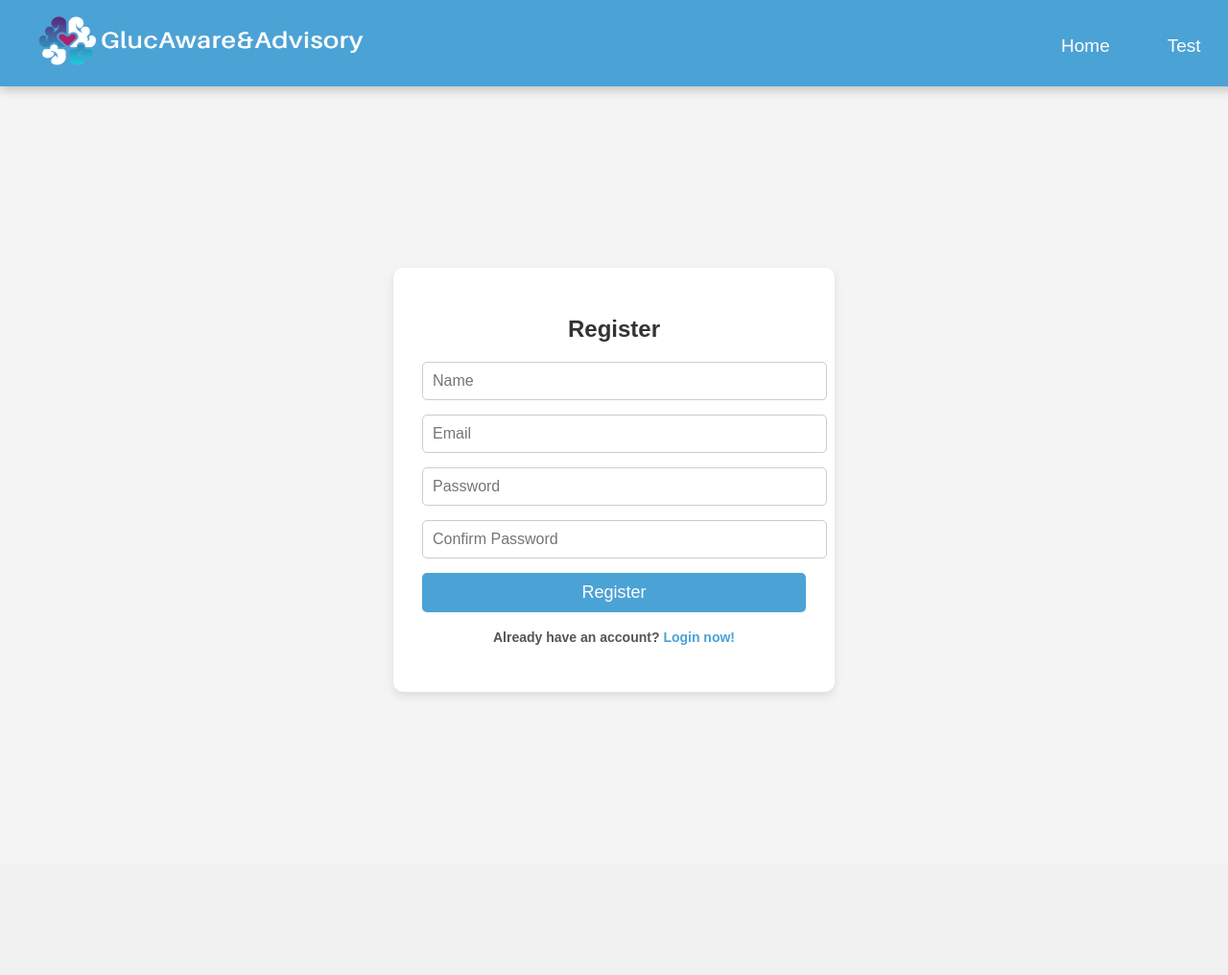
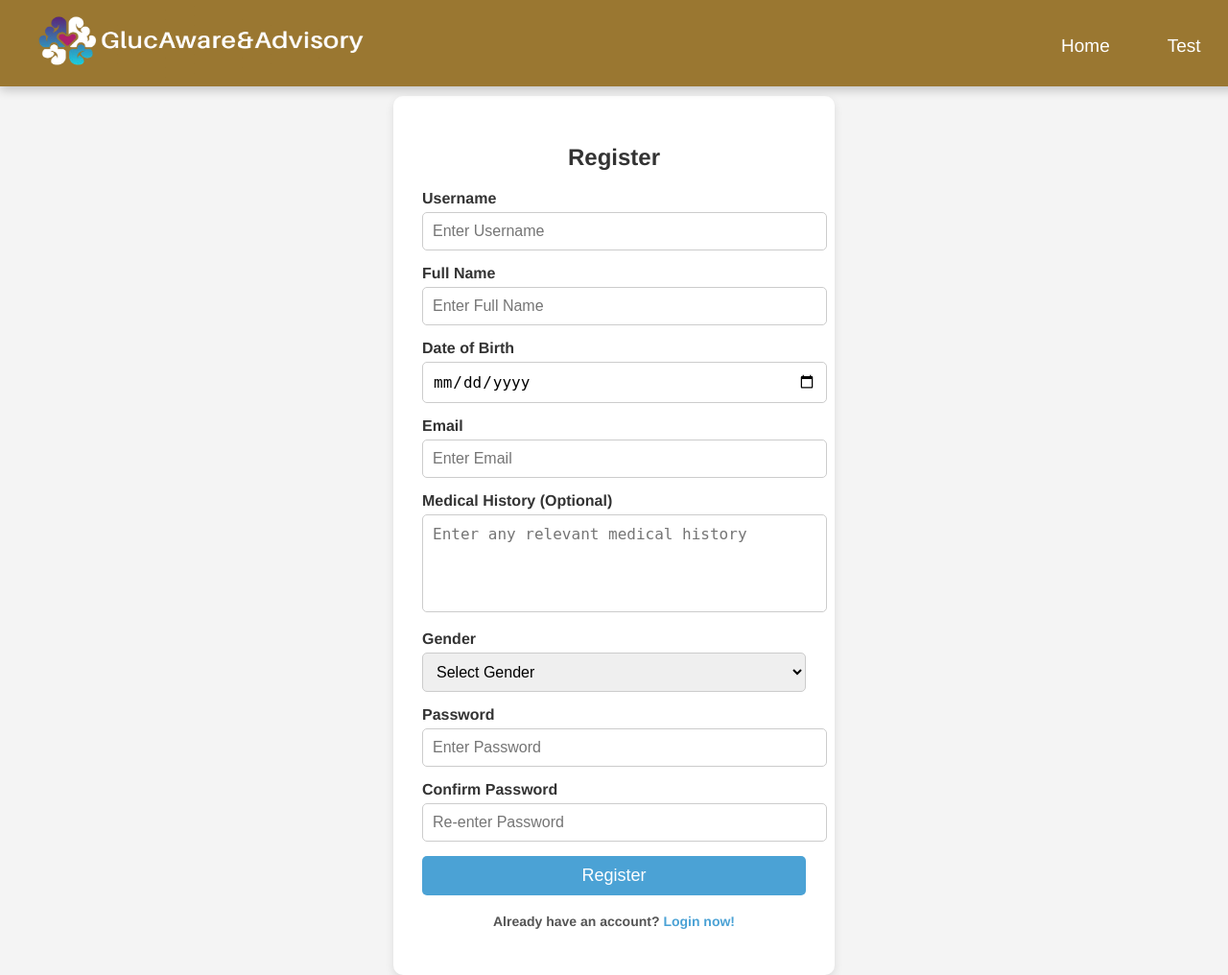
Before and after one commit to ImpactGLX323/UMAIHackathon-UNM, a Flask app: page /register in a window 1280 px wide. Shown: the whole page at 96% size. Before the commit the page ends 724 px from the top, so only its background shows below. Run offline with Flask 3, Linux system fonts and the light colour scheme.

Commit message:
Profile and other changes to the register page Logic changes in routes.py

```diff
--- a/src/backend/app/routes.py
+++ b/src/backend/app/routes.py
@@ -4,18 +4,27 @@ import numpy as np
 import requests
 from flask import Flask, render_template, request, jsonify, redirect, url_for, session, flash
 import firebase_admin
-from firebase_admin import credentials, auth, initialize_app
+from firebase_admin import credentials, auth, initialize_app, firestore
 from flask_mail import Mail, Message
+from datetime import datetime
 
 # Get absolute path of the JSON key
 BASE_DIR = os.path.dirname(os.path.abspath(__file__))
 JSON_PATH = os.getenv("FIREBASE_CREDENTIALS", os.path.join(BASE_DIR, "../config/firebase-adminsdk.json"))
-FIREBASE_API_KEY = 'AIzaSyCMjC4N4MvkIFvIuJhon_FMi2zOo9eyja8'
+
+FIREBASE_API_KEY = 'AIzaSyCMjC4N4MvkIFvIuJhon_FMi2zOo9eyja8' #Firebase API Key
 
 # Initialize Firebase if not already initialized
 if not firebase_admin._apps:
     cred = credentials.Certificate(JSON_PATH)
     firebase_app = initialize_app(cred)
+    db = firestore.client()  # Initialize db to take inputs from the user
+
+def calculate_age(dob):
+    today = datetime.today()
+    birth_date = datetime.strptime(dob, "%Y-%m-%d")
+    age = today.year - birth_date.year - ((today.month, today.day) < (birth_date.month, birth_date.day))
+    return age
 
 def configure_routes(app):
     from app.model import predict_diabetes  # Correct import path
@@ -25,7 +34,7 @@ def configure_routes(app):
     app.config['MAIL_USE_TLS'] = True
     app.config['MAIL_USERNAME'] = 'aipredict2025@gmail.com'  # Use your actual email
     app.config['MAIL_PASSWORD'] = 'fjzj xrxo owaa lwwh'  # Use an App Password, NOT your real password
-    app.config['MAIL_DEFAULT_SENDER'] = 'your_email@gmail.com'  # Replace with your email
+    app.config['MAIL_DEFAULT_SENDER'] = 'aipredict2025@gmail.com'  # Replace with your email
 
     mail = Mail(app)
 
@@ -53,8 +62,9 @@ def configure_routes(app):
 
                 session["user_id"] = data["localId"]
                 session["id_token"] = data["idToken"]
+
                 flash("Login successful!", "success")
-                return redirect(url_for("home"))
+                return redirect(url_for("profile"))  # Redirect to profile after login
 
             except Exception as e:
                 flash("An error occurred. Please try again.", "error")
@@ -65,9 +75,13 @@ def configure_routes(app):
     @app.route("/register", methods=["GET", "POST"])
     def register():
         if request.method == "POST":
+            username = request.form.get("username")
             email = request.form.get("email")
+            dob = request.form.get("dob")
             password = request.form.get("password")
             confirm_password = request.form.get("confirm_password")
+            medical_history = request.form.getlist("medical_history")
+            gender = request.form.getlist("gender")
 
             if password != confirm_password:
                 flash("Passwords do not match!", "error")
@@ -83,7 +97,17 @@ def configure_routes(app):
 
                 if "error" in data:
                     flash("Email already in use or invalid. Try another one.", "error")
-                    return render_template("register.html")
+                    return render_template("register.html") #Return back to the registration page
+
+                user_id = data["localId"]
+                user_data = {
+                    "username": username,
+                    "email": email,
+                    "dob": dob,
+                    "medical_history": medical_history,
+                    "gender": gender
+                }
+                db.collection("users").document(user_id).set(user_data)
 
                 flash("Registration successful! Please log in.", "success")
                 return redirect(url_for("login"))
@@ -131,10 +155,44 @@ def configure_routes(app):
     @app.route("/questionnaire")
     def questionnaire():
         return render_template("questionnaire.html")
-    # route for profile
+
     @app.route("/profile")
     def profile():
-        return render_template("profile.html")
+        # Check if the user is logged in
+        user_id = session.get("user_id")
+
+        if not user_id:
+            flash("You need to log in to access your profile.", "error")
+            return redirect(url_for("login"))
+
+        try:
+            # Fetch the user's data from Firestore
+            user_doc = db.collection("users").document(user_id).get()
+
+            if not user_doc.exists:
+                flash("User data not found. Please complete your profile.", "error")
+                return redirect(url_for("home"))
+
+            user_data = user_doc.to_dict()
+            print("Fetched user data:", user_data)  # Debugging
+
+            # Validate date of birth
+            if "dob" not in user_data or not user_data["dob"]:
+                flash("Date of birth is missing. Update your profile.", "error")
+                return redirect(url_for("home"))
+
+            # Calculate the user's age
+            age = calculate_age(user_data["dob"])
+
+            # Render the profile template with user data
+            return render_template("profile.html",
+                                user=user_data,  # Pass the entire user_data as 'user'
+                                age=age)         # Pass the calculated age
+
+        except Exception as e:
+            flash("An error occurred while retrieving your profile.", "error")
+            print("Error in /profile route:", traceback.format_exc())  # Debugging
+            return redirect(url_for("home"))
 
     @app.route("/test")
     def test():
--- a/src/backend/app/static/register.css
+++ b/src/backend/app/static/register.css
@@ -1,22 +1,18 @@
 /* Register Page */
 
-body
-{
-    font-family: 'Raleway', sans-serif;
+body {
+    font-family: 'Helvetica', sans-serif;
     margin: 0;
     padding: 0;
     box-sizing: border-box;
 }
 
-.container
-{
+.container {
     display: flex;
-    position: relative;
     flex-direction: column;
 }
 
-.dashboard
-{
+.dashboard {
     display: flex;
     flex-direction: row;
     justify-content: flex-end;
@@ -25,30 +21,26 @@ body
     gap: 20px;
 }
 
-.header
-{
-    grid-area: header;
+.header {
     height: 90px;
     width: 100%;
-    background-color: rgb(75, 162, 213);
+    background-color: rgb(154, 119, 49);
     display: flex;
     justify-content: space-between;
     align-items: center;
-    padding: 0 30px 0 30px;
+    padding: 0 30px;
     font-size: 50px;
     box-shadow: 0 4px 10px rgba(0, 0, 0, 0.2);
     position: fixed;
     z-index: 1000;
 }
 
-#logo
-{
-    display: grid;
-    align-items: left;
+#logo {
+    height: 80px;
+    width: 350px;
 }
 
-.button
-{
+.button {
     display: inline-block;
     padding: 33px 20px;
     color: rgb(255, 255, 255);
@@ -58,14 +50,19 @@ body
     border-top: 5px solid transparent;
 }
 
-.button.active
-{
+.button.active,
+.button:hover {
     border-top: 5px solid white;
 }
 
-.button:hover
-{
-    border-top: 5px solid white;
+/* Form Styling */
+.section_1 {
+    display: flex;
+    justify-content: center;
+    align-items: center;
+    min-height: 100vh;
+    background-color: #f4f4f4;
+    padding-top: 100px;
 }
 
 .form_container {
@@ -77,15 +74,6 @@ body
     text-align: center;
 }
 
-.section_1 {
-    display: flex;
-    justify-content: center;
-    align-items: center;
-    min-height: 100vh;
-    background-color: #f4f4f4;
-    padding-top: 100px;
-}
-
 .form_container h2 {
     margin-bottom: 20px;
     font-size: 24px;
@@ -94,9 +82,19 @@ body
 
 .input {
     margin-bottom: 15px;
+    text-align: left;
 }
 
-.input input {
+.input label {
+    display: block;
+    margin-bottom: 5px;
+    font-weight: bold;
+    color: #333;
+}
+
+.input input,
+.input textarea,
+.input select {
     width: 100%;
     padding: 10px;
     border: 1px solid #ccc;
@@ -104,7 +102,17 @@ body
     font-size: 16px;
 }
 
-.submit input {
+.input textarea {
+    height: 80px;
+    resize: none;
+}
+
+/* Submit Button */
+.submit {
+    margin-top: 15px;
+}
+
+.submit_btn {
     width: 100%;
     padding: 10px;
     background: rgb(75, 162, 213);
@@ -116,10 +124,11 @@ body
     transition: background 0.3s ease-in-out;
 }
 
-.submit input:hover {
+.submit_btn:hover {
     background: rgb(60, 140, 190);
 }
 
+/* Alternative Link */
 .alt {
     margin-top: 10px;
 }
@@ -141,29 +150,27 @@ body
 
 /* Responsive Design */
 @media screen and (max-width: 768px) {
-    .header
-    {
+    .header {
         font-size: 30px;
         padding: 0 10px;
     }
 
-    #logo
-    {
+    #logo {
         height: 60px;
         width: 200px;
     }
 
-    .button
-    {
+    .button {
         font-size: 14px;
         padding: 33px 10px;
     }
 
     .form_container {
+        width: 90%;
         padding: 20px;
     }
 
     .section_1 {
-        padding-top: 50px;
+        padding-top: 80px;
     }
 }
--- a/src/backend/app/templates/register.html
+++ b/src/backend/app/templates/register.html
@@ -26,24 +26,61 @@
                     </div>
                 {% endif %}
             {% endwith %}
+
             <div class="form_container">
                 <h2>Register</h2>
                 <form action="{{ url_for('register') }}" method="post">
+
                     <div class="input">
-                        <input type="text" name="name" placeholder="Name" required>
+                        <label for="username">Username</label>
+                        <input type="text" id="username" name="username" placeholder="Enter Username" required>
                     </div>
+
                     <div class="input">
-                        <input type="email" name="email" placeholder="Email" required>
+                        <label for="name">Full Name</label>
+                        <input type="text" id="name" name="name" placeholder="Enter Full Name" required>
                     </div>
+
                     <div class="input">
-                        <input type="password" name="password" placeholder="Password" required>
+                        <label for="dob">Date of Birth</label>
+                        <input type="date" id="dob" name="dob" required>
                     </div>
+
                     <div class="input">
-                        <input type="password" name="confirm_password" placeholder="Confirm Password" required>
+                        <label for="email">Email</label>
+                        <input type="email" id="email" name="email" placeholder="Enter Email" required>
                     </div>
+
+                    <div class="input">
+                        <label for="medical_history">Medical History (Optional)</label>
+                        <textarea id="medical_history" name="medical_history" placeholder="Enter any relevant medical history"></textarea>
+                    </div>
+
+                    <div class="input">
+                        <label for="gender">Gender</label>
+                        <select id="gender" name="gender" required>
+                            <option value="">Select Gender</option>
+                            <option value="Male">Male</option>
+                            <option value="Female">Female</option>
+                            <option value="Other">Other</option>
+                            <option value="Prefer Not To Say">Prefer Not To Say</option>
+                        </select>
+                    </div>
+
+                    <div class="input">
+                        <label for="password">Password</label>
+                        <input type="password" id="password" name="password" placeholder="Enter Password" required>
+                    </div>
+
+                    <div class="input">
+                        <label for="confirm_password">Confirm Password</label>
+                        <input type="password" id="confirm_password" name="confirm_password" placeholder="Re-enter Password" required>
+                    </div>
+
                     <div class="submit">
-                        <input type="submit" value="Register">
+                        <button type="submit" class="submit_btn">Register</button>
                     </div>
+
                     <div class="alt">
                         <h4>Already have an account? <a href="{{ url_for('login') }}">Login now!</a></h4>
                     </div>
```
Also changed, not shown: src/backend/app/static/profile.css (+54 -97 lines), src/backend/app/templates/profile.html (+12 -36 lines).
